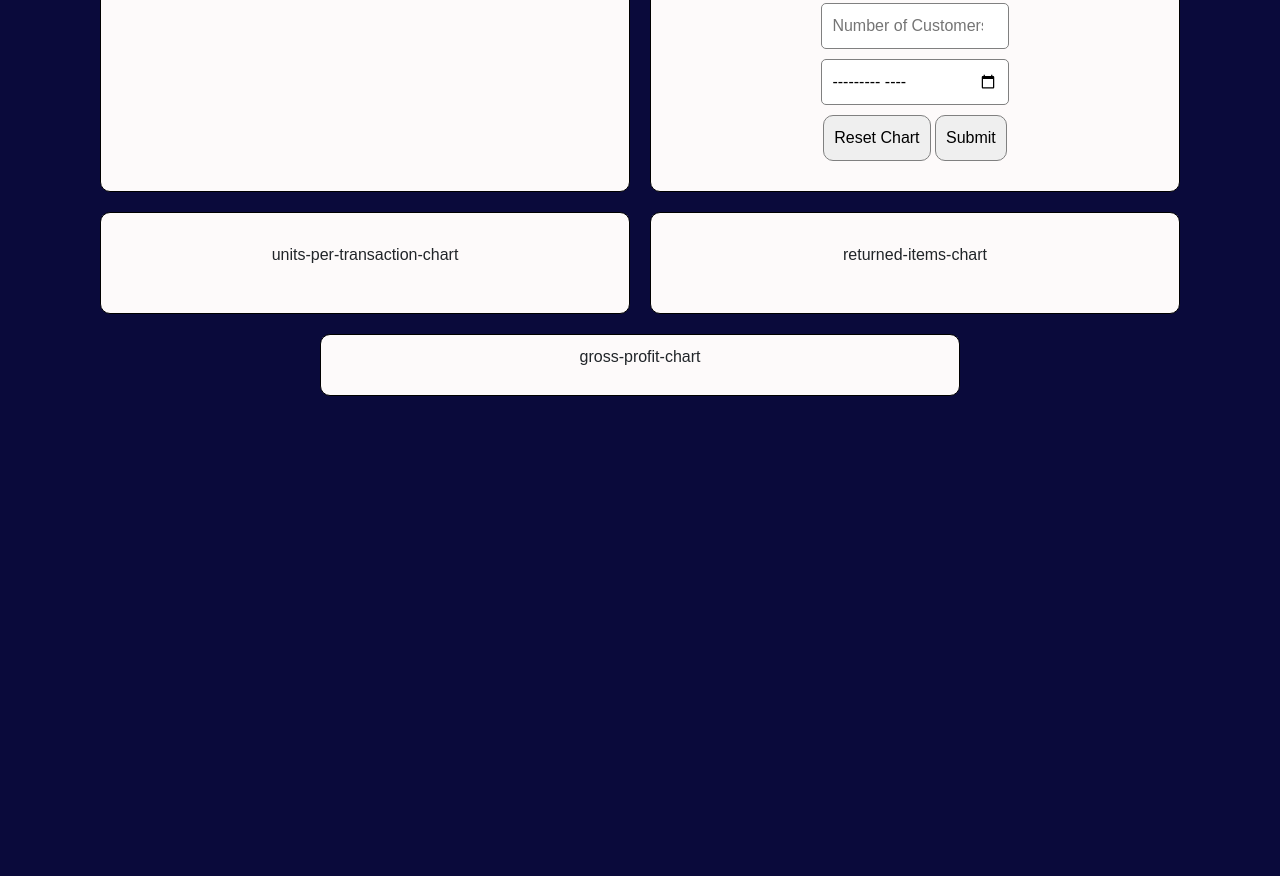
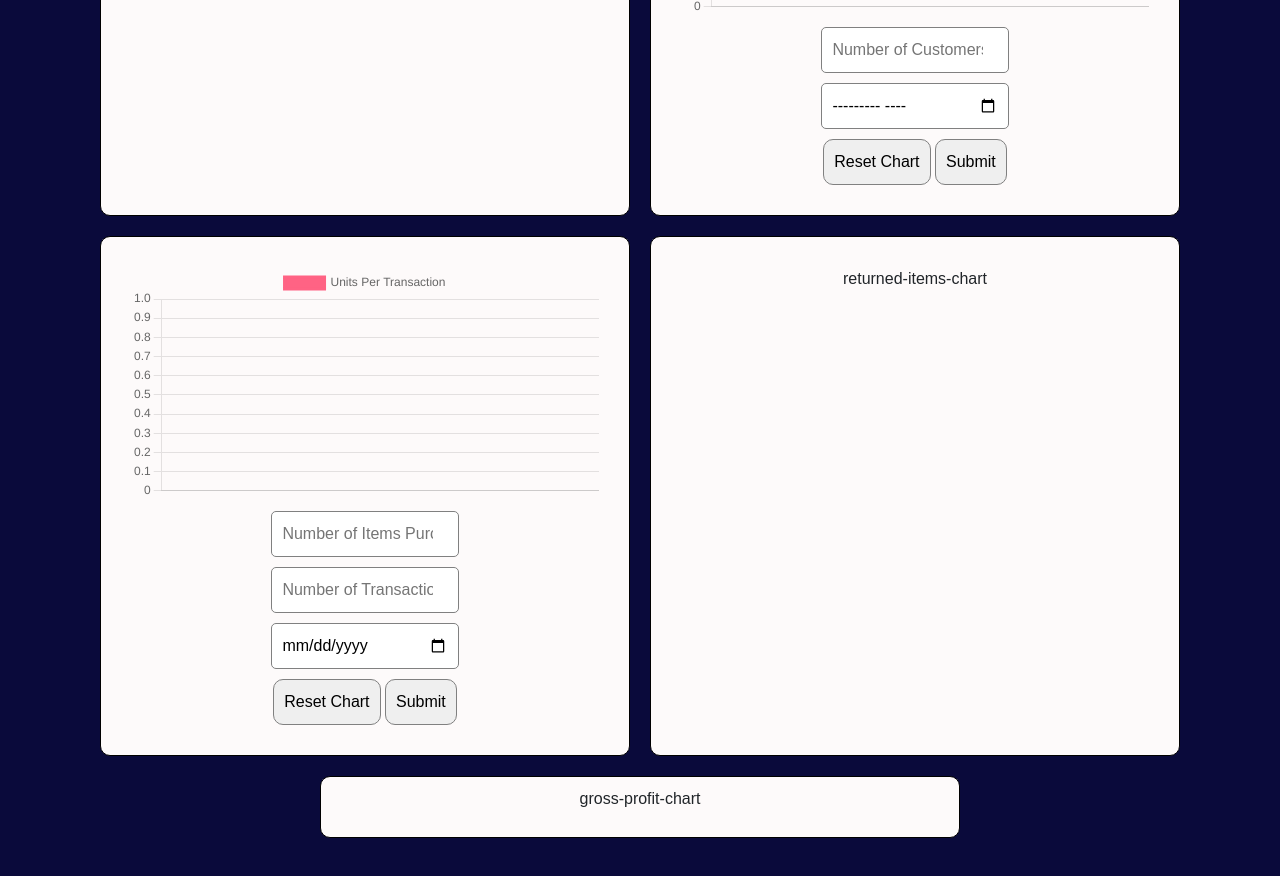
Before and after one commit to carloschiongbian/kpi-dashboard, a plain HTML site: page index.html in a window 1280 px wide. Shown: the part 372-1248 px from the top of the page. Before the commit the page ends 868 px from the top, so only its background shows below. Drawn offline with nearby package versions, Linux system fonts and the light colour scheme.

Commit message:
units per transaction functionality

```diff
--- a/index.html
+++ b/index.html
@@ -8,11 +8,8 @@
     <link href="./public/css/styles.css" rel = "stylesheet">
     <!-- bootstrap -->
     <link href="https://cdn.jsdelivr.net/npm/bootstrap@5.0.2/dist/css/bootstrap.min.css" rel="stylesheet" integrity="sha384-EVSTQN3/azprG1Anm3QDgpJLIm9Nao0Yz1ztcQTwFspd3yD65VohhpuuCOmLASjC" crossorigin="anonymous">
-    <script src="https://cdn.jsdelivr.net/npm/bootstrap@5.0.2/dist/js/bootstrap.bundle.min.js" integrity="sha384-MrcW6ZMFYlzcLA8Nl+NtUVF0sA7MsXsP1UyJoMp4YLEuNSfAP+JcXn/tWtIaxVXM" crossorigin="anonymous"></script>
-    <!-- chart.js -->
-    <script src="https://cdn.jsdelivr.net/npm/chart.js"></script>
-    <!-- javascript file -->
-    <script src="./public/js/numberOfCustomers.js"></script>
+  >
+
     <title>KPI Dashboard</title>
 </head>
 <body>
@@ -31,8 +28,15 @@
             </div>
         </div>
 
-        <div class="units-per-transaction-chart">
-            <p>units-per-transaction-chart</p>
+        <div class="number-of-customers-retained-chart">
+            <canvas id="unitsPerTransaction-chart"></canvas>
+            <div class="input-data">
+                <input type = "number" id = "no-of-items-input" placeholder = "Number of Items Purchased In a Period" min="0">
+                <input type = "number" id = "no-of-transactions-input" placeholder = "Number of Transactions In a Period" min="0">
+                <input type = "date"   id = "month-period-input" placeholder = "Enter Date">
+                <button onclick = "resetLineChart()">Reset Chart</button>
+                <button onclick = "renderLineChart()">Submit</button>
+            </div>
         </div>
 
         <div class="returned-items-chart">
@@ -45,15 +49,15 @@
             <p>gross-profit-chart</p>
         </div>
     </div>
-</body>
 
-<script>
 
-    var no_of_customers_chart = new Chart(
-        document.getElementById('no-of-customers-chart'),
-        config
-    );
 
-</script>
+    <script src="https://cdn.jsdelivr.net/npm/bootstrap@5.0.2/dist/js/bootstrap.bundle.min.js" integrity="sha384-MrcW6ZMFYlzcLA8Nl+NtUVF0sA7MsXsP1UyJoMp4YLEuNSfAP+JcXn/tWtIaxVXM" crossorigin="anonymous"></script>
+    <!-- chart.js -->
+    <script src="https://cdn.jsdelivr.net/npm/chart.js"></script>
+    <!-- javascript file -->
+    <script src="./public/js/numberOfCustomers.js"></script>
+    <script src="./public/js/unitsPerTransaction.js"></script>
+    </body>
 
 </html>
--- a/public/js/numberOfCustomers.js
+++ b/public/js/numberOfCustomers.js
@@ -62,7 +62,7 @@ function resetChart(){
         reset_cust: [],
         reset_labels: []
     };
-
+    document.getElementById("month-input").min = "";
     no_of_customers_chart.config.data.datasets[0].data = reset_data.reset_cust;
     no_of_customers_chart.config.data.labels = reset_data.reset_labels;
     no_of_customers_chart.update();
--- /dev/null
+++ b/public/js/unitsPerTransaction.js
@@ -0,0 +1,65 @@
+
+
+
+let KPIdata = {
+    labels: [],
+    datasets: [{
+      label: 'Units Per Transaction',
+      backgroundColor: 'rgb(255, 99, 132)',
+      borderColor: 'rgb(255, 99, 132)',
+      data: [],
+    }]
+};
+
+
+let units_per_transaction_config = {
+    type: 'line',
+    data: KPIdata,
+    options: {}
+};
+
+let units_per_transaction_chart = new Chart(
+    document.getElementById('unitsPerTransaction-chart'),
+    units_per_transaction_config
+);
+
+function calculateKPI(no_of_items, no_of_transactions_input) {
+    return parseInt(no_of_items) / parseInt(no_of_transactions_input);
+}
+
+function renderLineChart() {
+    let no_of_items = document.getElementById("no-of-items-input").value;
+    let no_of_transactions_input = document.getElementById("no-of-transactions-input").value;
+    let period = document.getElementById("month-period-input").value;
+    let result;
+    const months = ["JAN", "FEB", "MAR","APR", "MAY", "JUN", "JUL", "AUG", "SEP", "OCT", "NOV", "DEC"];
+
+    if (no_of_items != "" && no_of_transactions_input != "" && period != "") {
+
+        result = calculateKPI(no_of_items, no_of_transactions_input);
+
+        date = new Date(period);
+        formattedDate = date.getDate() + "-" + months[date.getMonth()] + "-" + date.getFullYear();
+
+
+        units_per_transaction_config.data.labels.push(formattedDate);
+        units_per_transaction_config.data.datasets[0].data.push(result);
+        units_per_transaction_chart.update();
+
+        document.getElementById("no-of-items-input").value = "";
+        document.getElementById("no-of-transactions-input").value = "";
+        document.getElementById("month-period-input").value = "";
+    } else {
+        alert("Please fill in all the inputs..")
+    }
+}
+
+function resetLineChart() {
+    units_per_transaction_config.data.labels = [];
+    units_per_transaction_config.data.datasets[0].data = [];
+    units_per_transaction_chart.update();
+
+    document.getElementById("no-of-items-input").value = "";
+    document.getElementById("no-of-transactions-input").value = "";
+    document.getElementById("month-period-input").value = "";
+}
```
Also changed, not shown: public/css/styles.scss (+12 -13 lines).
